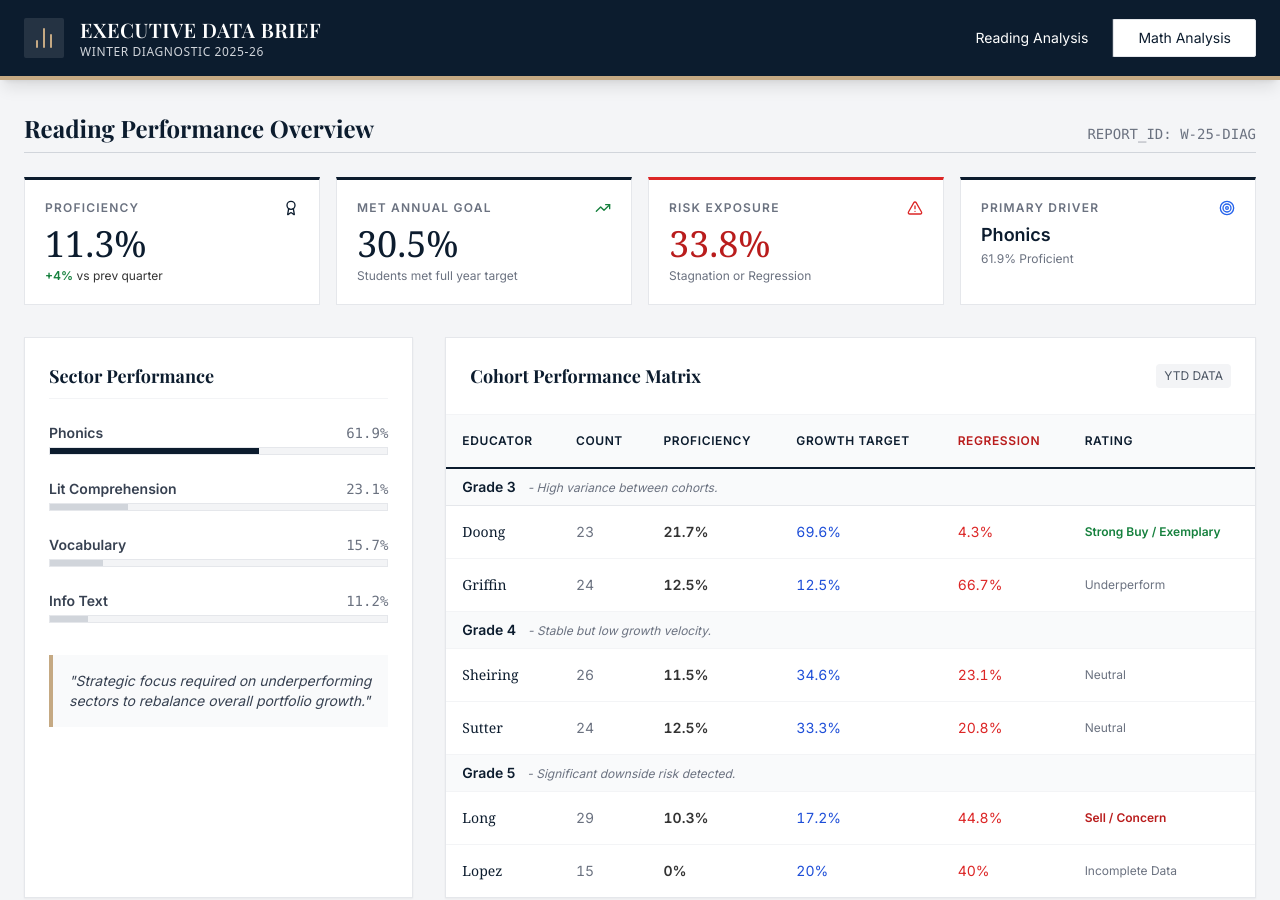
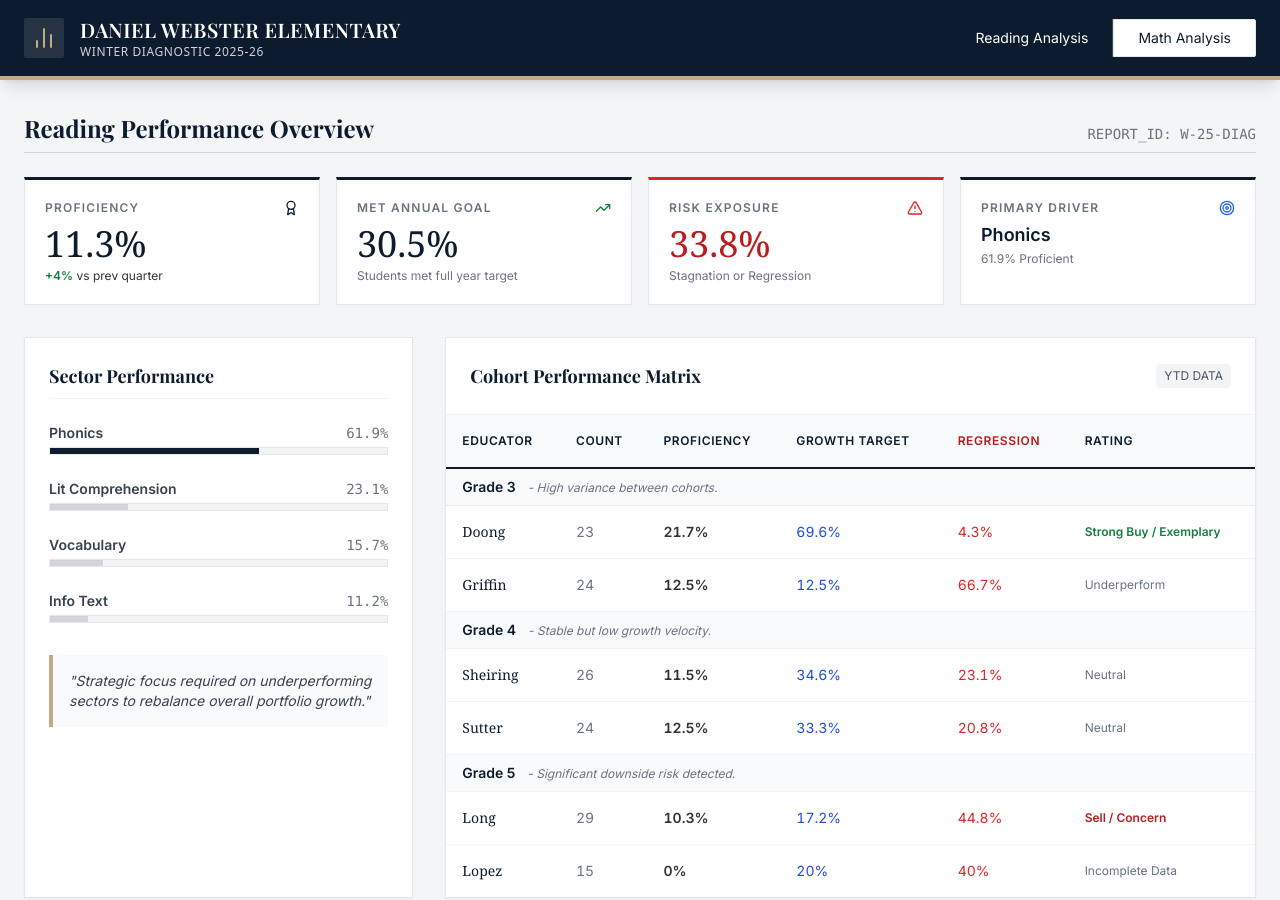
Before and after one commit to loydiedoong/room_16, a plain HTML site: page index.html in a window 1280 px wide. Shown: the top 900 px of the page. Drawn offline with nearby package versions, Linux system fonts and the light colour scheme.

Commit message:
Update index.html

```diff
--- a/index.html
+++ b/index.html
@@ -74,7 +74,7 @@
                     <i data-lucide="bar-chart-2" class="w-6 h-6 text-[#C5A983]"></i>
                 </div>
                 <div>
-                    <h1 class="text-xl font-semibold tracking-wide uppercase">Executive Data Brief</h1>
+                    <h1 class="text-xl font-semibold tracking-wide uppercase">Daniel Webster Elementary</h1>
                     <p class="text-xs text-gray-300 font-sans uppercase tracking-wider">Winter Diagnostic 2025-26</p>
                 </div>
             </div>
```
